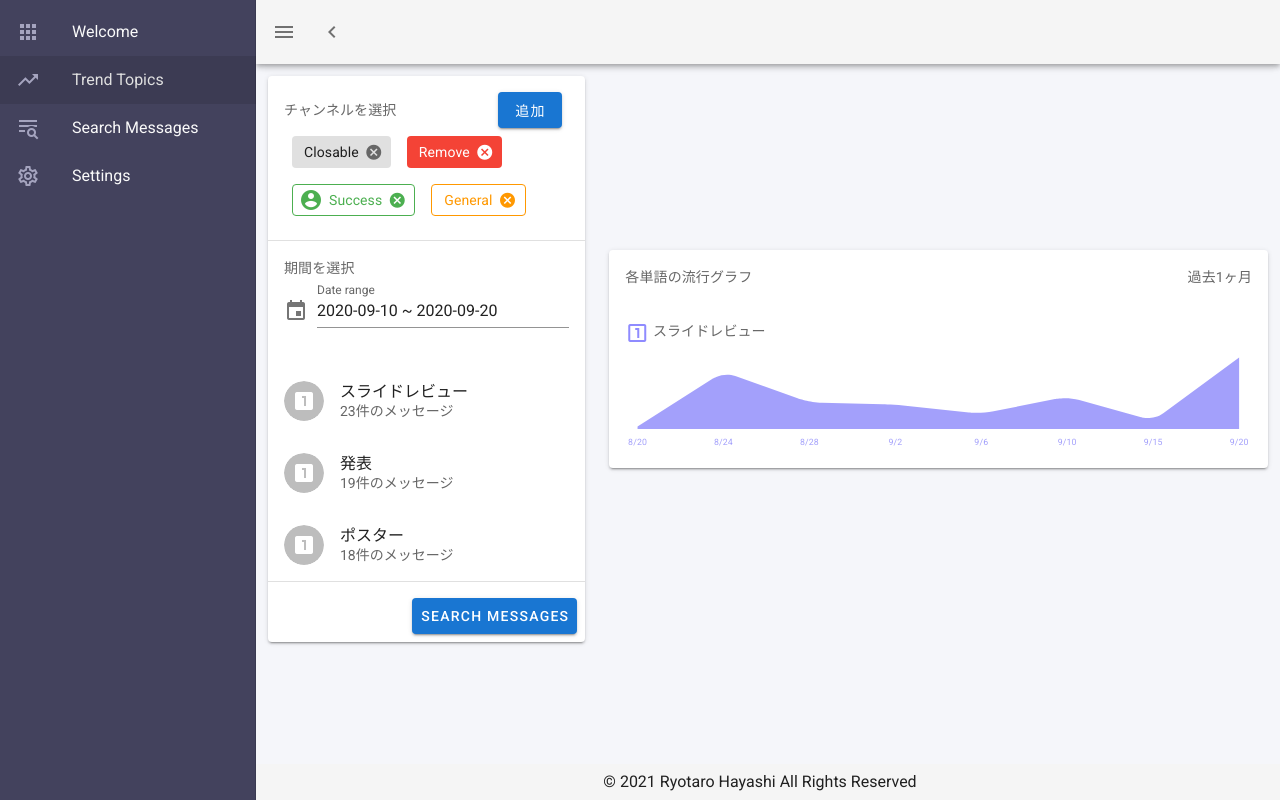
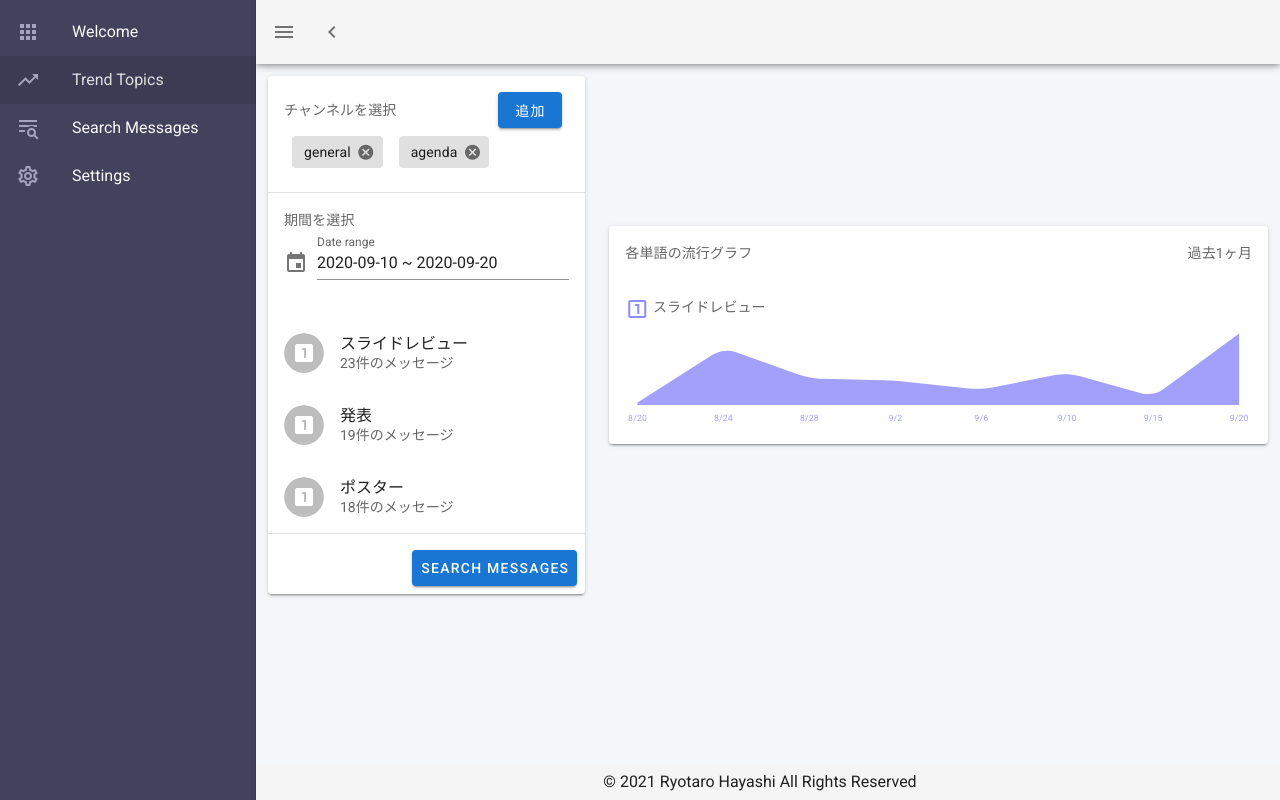
Before and after one commit to Ryotaro-Hayashi/slack-visualization, a Nuxt app in the folder project/: page / in a window 1280 px wide. Built offline with nearby package versions, Linux system fonts and the light colour scheme.

Commit message:
[fix] chipの動作を配列から考慮

```diff
--- a/project/src/pages/index.vue
+++ b/project/src/pages/index.vue
@@ -79,53 +79,16 @@
           <v-spacer></v-spacer>
 
           <v-chip
-          v-if="chips.chip1"
+            v-for="chip in showActiveChannels"
+            :key="chip.name"
             class="ma-2"
             close
             label
-          @click:close="chips.chip1 = false"
+            @click:close="chip.active = false"
           >
-          Closable
+            {{chip.name}}
           </v-chip>
 
-        <v-chip
-          v-if="chips.chip2"
-          class="ma-2"
-          close
-          color="red"
-          text-color="white"
-          label
-          @click:close="chips.chip2 = false"
-        >
-          Remove
-        </v-chip>
-
-        <v-chip
-          v-if="chips.chip3"
-          class="ma-2"
-          close
-          color="green"
-          outlined
-          label
-          @click:close="chips.chip3 = false"
-        >
-          <v-avatar left>
-            <v-icon>mdi-account-circle</v-icon>
-          </v-avatar>
-          Success
-        </v-chip>
-
-        <v-chip
-          v-if="chips.chip4"
-          class="ma-2"
-          close
-          color="orange"
-          label
-          outlined
-          @click:close="chips.chip4 = false"
-        >
-          General
-        </v-chip>
           </v-card-text>
 
           <v-divider></v-divider>
@@ -252,12 +215,20 @@ export default {
   data: () => ({
     dialogm1: '',
     dialog: false,
-    chips: {
-      chip1: true,
-      chip2: true,
-      chip3: true,
-      chip4: true,
+    chips: [
+      {
+        active: true,
+        name: 'general'
       },
+      {
+        active: false,
+        name: 'random'
+      },
+      {
+        active: true,
+        name: 'agenda'
+      },
+    ],
     files: [
       {
         color: 'blue',
@@ -312,6 +283,9 @@ export default {
     dateRangeText () {
       return this.dates.join(' ~ ')
     },
+    showActiveChannels() {
+      return this.chips.filter(chip => chip.active)
+    },
   },
 }
 </script>
```
Lines whose indentation alone changed are shown as unchanged.
